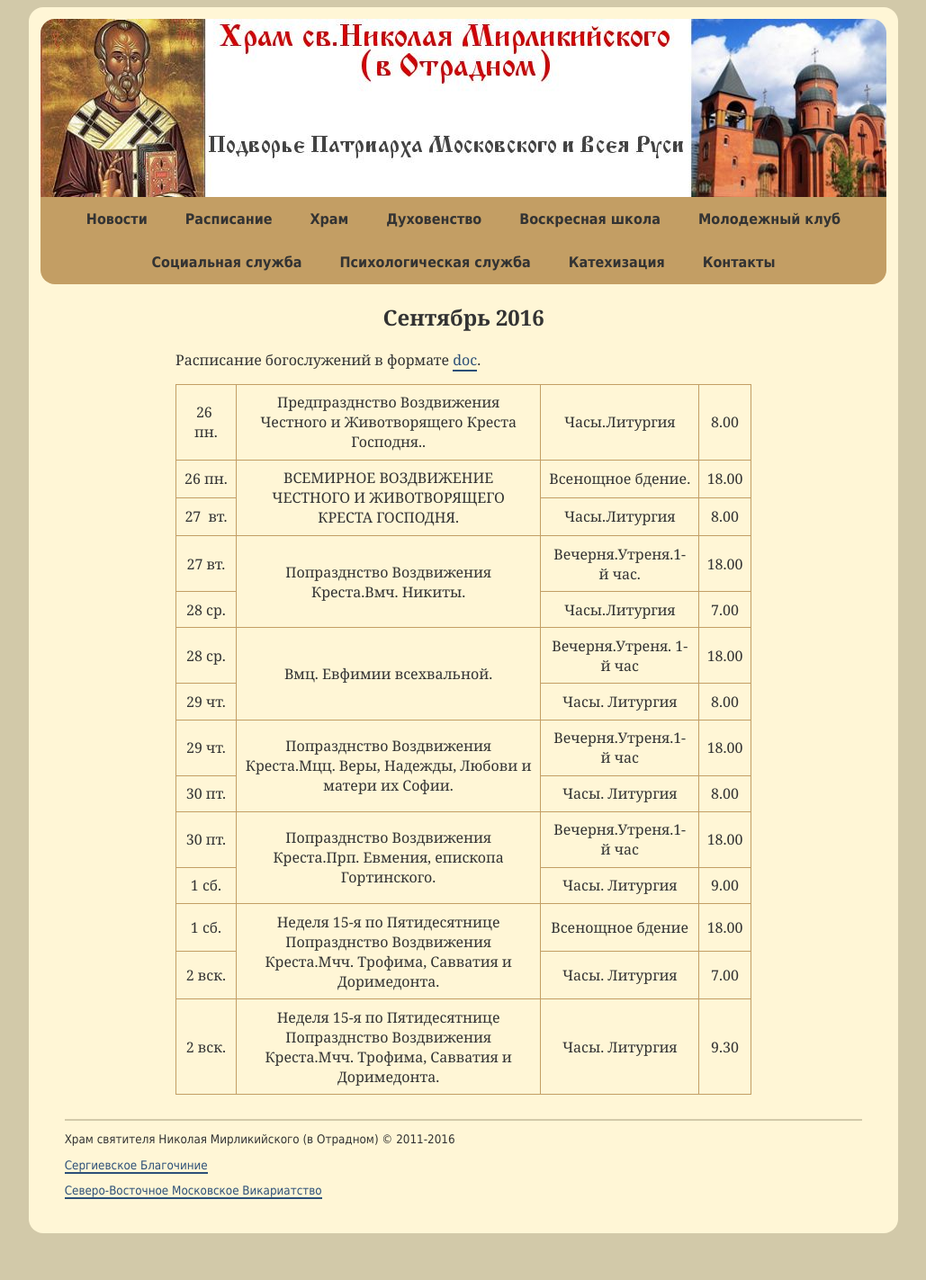
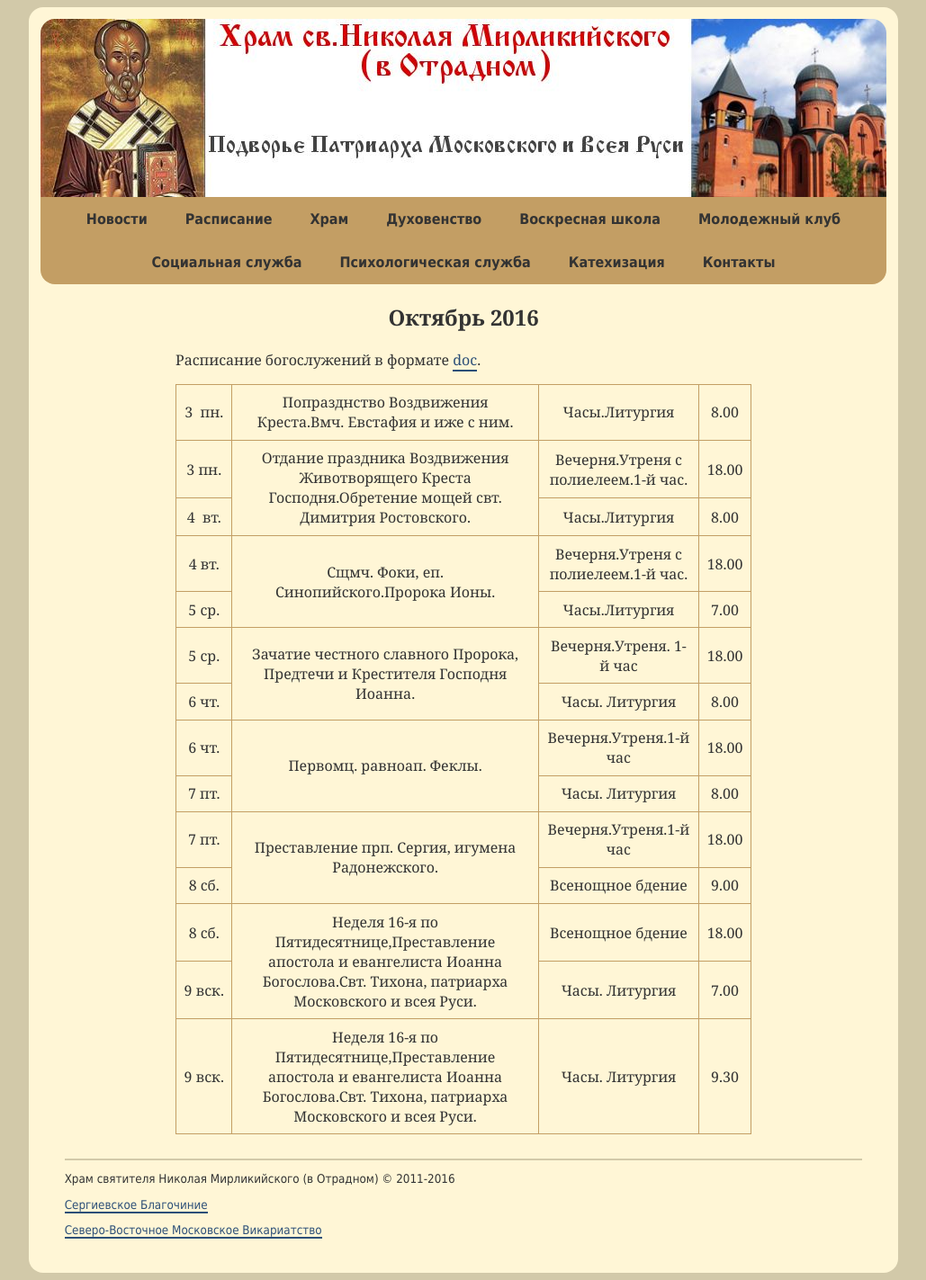
Before and after one commit to hramotradnoe/hramotradnoe.github.io, a Jekyll site: the page built from schedule/index.html, in a window 1280 px wide. Shown: the whole page at 90% size, without its empty margins (125-1154 px from the left). Built offline with Jekyll 4.4.1, drawn with Linux system fonts in a browser that asks for light colours; before the commit the page ends 1379 px from its top, so only the background shows below that.

Commit message:
Update schedule.yml

```diff
--- a/_data/schedule.yml
+++ b/_data/schedule.yml
@@ -1,61 +1,61 @@
-period: Сентябрь 2016
-link: "https://docs.google.com/document/d/13RGt-IQeQJMj5z5fyQZko3TqVFhNvvsGac3GuTOwcmU/edit"
+period: Октябрь 2016
+link: "https://docs.google.com/document/d/1mdepnkIII3ZugJmUpfHFDWD7fkn2_BGVVXqCyX-F2cA/edit"
 timetable:
- - description : "Предпразднство Воздвижения Честного и Животворящего Креста Господня.."
+ - description : "Попразднство Воздвижения Креста.Вмч. Евстафия и иже с ним."
    services    :
-      - day   : 26&nbsp; пн.
+      - day   : 3&nbsp; пн.
         time  : '8.00'
         title : "Часы.Литургия"
- - description : "ВСЕМИРНОЕ ВОЗДВИЖЕНИЕ ЧЕСТНОГО И ЖИВОТВОРЯЩЕГО КРЕСТА ГОСПОДНЯ."
+ - description : "Отдание праздника Воздвижения Животворящего Креста Господня.Обретение мощей свт. Димитрия Ростовского."
    services    :
-      - day   : 26&nbsp;пн.
+      - day   : 3&nbsp;пн.
         time  : '18.00'
-        title : "Всенощное бдение."
-      - day   : 27&nbsp; вт.
+        title : "Вечерня.Утреня с полиелеем.1-й час."
+      - day   : 4&nbsp; вт.
         time  : '8.00'
         title : "Часы.Литургия"
- - description : "Попразднство Воздвижения Креста.Вмч. Никиты."
+ - description : "Сщмч. Фоки, еп. Синопийского.Пророка Ионы."
    services    :
-      - day   : 27&nbsp;вт.
+      - day   : 4&nbsp;вт.
         time  : '18.00'
-        title : "Вечерня.Утреня.1-й час."
-      - day   : 28&nbsp;ср.
+        title : "Вечерня.Утреня с полиелеем.1-й час."
+      - day   : 5&nbsp;ср.
         time  : '7.00'
         title : "Часы.Литургия"
- - description : "Вмц. Евфимии всехвальной."
+ - description : "Зачатие честного славного Пророка, Предтечи и Крестителя Господня Иоанна."
    services    :
-      - day   : 28&nbsp;ср.
+      - day   : 5&nbsp;ср.
         time  : '18.00'
         title : "Вечерня.Утреня. 1-й час"
-      - day   : 29&nbsp;чт.
+      - day   : 6&nbsp;чт.
         time  : '8.00'
         title : "Часы. Литургия"
- - description : "Попразднство Воздвижения Креста.Мцц. Веры, Надежды, Любови и матери их Софии."
+ - description : "Первомц. равноап. Феклы."
    services    :
-      - day   : 29&nbsp;чт.
+      - day   : 6&nbsp;чт.
         time  : '18.00'
         title : "Вечерня.Утреня.1-й час"
-      - day   : 30&nbsp;пт.
+      - day   : 7&nbsp;пт.
         time  : '8.00'
         title : "Часы. Литургия"
- - description : "Попразднство Воздвижения Креста.Прп. Евмения, епископа Гортинского."
+ - description : "Преставление прп. Сергия, игумена Радонежского."
    services    :
-      - day   : 30&nbsp;пт.
+      - day   : 7&nbsp;пт.
         time  : '18.00'
         title : "Вечерня.Утреня.1-й час"
-      - day   : 1&nbsp;сб.
+      - day   : 8&nbsp;сб.
         time  : '9.00'
-        title : "Часы. Литургия"
- - description : "Неделя 15-я по Пятидесятнице Попразднство Воздвижения Креста.Мчч. Трофима, Савватия и Доримедонта."
+        title : "Всенощное бдение"
+ - description : "Неделя 16-я по Пятидесятнице,Преставление апостола и евангелиста Иоанна Богослова.Свт. Тихона, патриарха Московского и всея Руси."
    services    :
-      - day   : 1&nbsp;сб.
+      - day   : 8&nbsp;сб.
         time  : '18.00'
         title : "Всенощное бдение"
-      - day   : 2&nbsp;вск.
+      - day   : 9&nbsp;вск.
         time  : '7.00'
         title : "Часы. Литургия"
- - description : "Неделя 15-я по Пятидесятнице Попразднство Воздвижения Креста.Мчч. Трофима, Савватия и Доримедонта."
+ - description : "Неделя 16-я по Пятидесятнице,Преставление апостола и евангелиста Иоанна Богослова.Свт. Тихона, патриарха Московского и всея Руси."
    services    :
-      - day   : 2&nbsp;вск.
+      - day   : 9&nbsp;вск.
         time  : '9.30'
         title : "Часы. Литургия"
```
